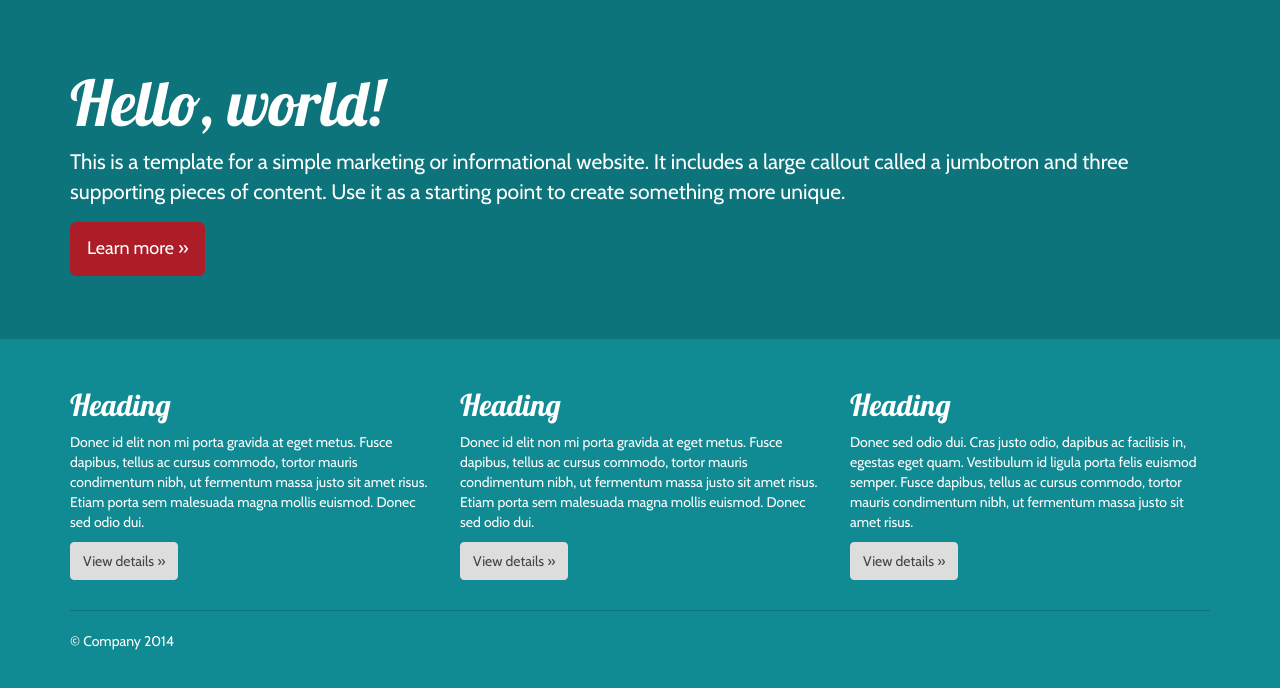
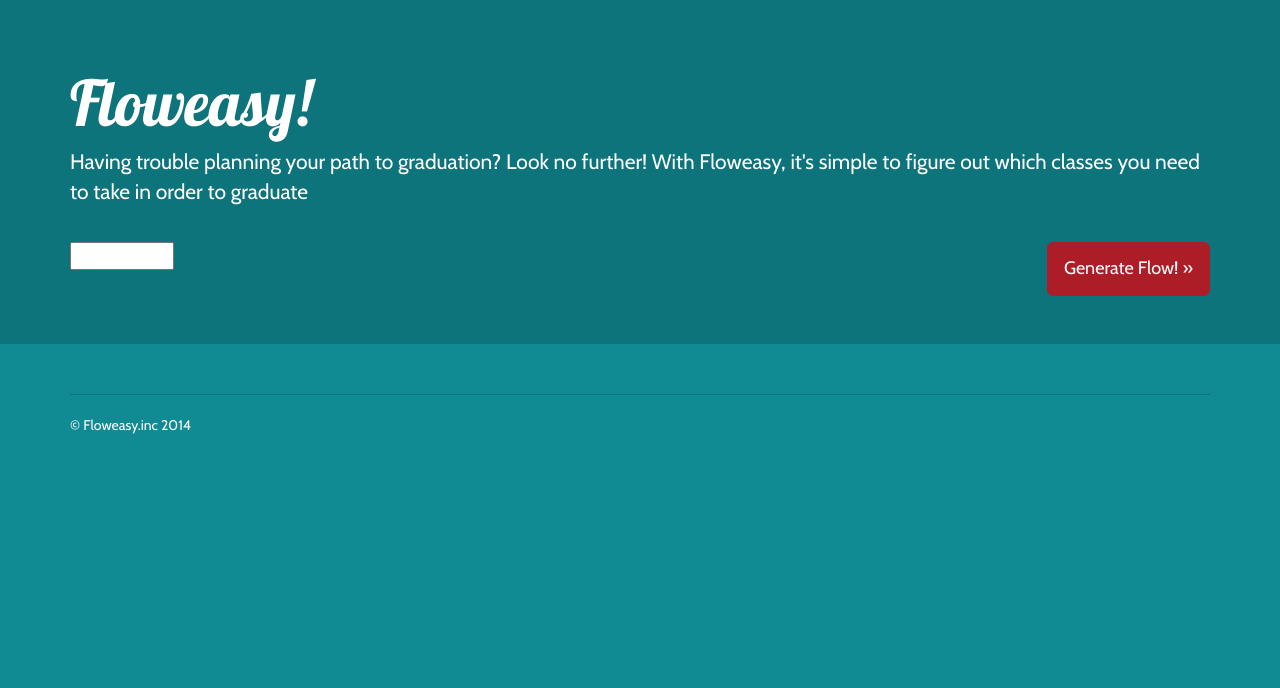
Before and after one commit to JamiesonWarner/Floweasy, a plain HTML site: page web/index.html in a window 1280 px wide. Drawn offline with nearby package versions, Linux system fonts and the light colour scheme.

Commit message:
updated index.html

```diff
--- a/web/index.html
+++ b/web/index.html
@@ -32,36 +32,30 @@
     <!-- Main jumbotron for a primary marketing message or call to action -->
     <div class="jumbotron">
       <div class="container">
-        <h1>Hello, world!</h1>
-        <p>This is a template for a simple marketing or informational website. It includes a large callout called a jumbotron and three supporting pieces of content. Use it as a starting point to create something more unique.</p>
-        <p><a class="btn btn-primary btn-lg" role="button">Learn more &raquo;</a></p>
+        <h1>Floweasy!</h1>
+        <p>Having trouble planning your path to graduation?  Look no further!  With Floweasy, it's simple to figure out which classes you need to take in order to graduate</p>
+        <br>
+        <div style="float:left";>
+          <select name="mydropdown" style="font-size:20px;">
+            <option value="volvo">Volvo</option>
+            <option value="saab">Saab</option>
+            <option value="mercedes">Mercedes</option>
+            <option value="audi">Audi</option>
+          </select>
+        </div>
+        <a class="btn btn-primary btn-lg" style="float:right" role="button">Generate Flow! &raquo; </a></p>
       </div>
+
     </div>
 
     <div class="container">
-      <!-- Example row of columns -->
-      <div class="row">
-        <div class="col-md-4">
-          <h2>Heading</h2>
-          <p>Donec id elit non mi porta gravida at eget metus. Fusce dapibus, tellus ac cursus commodo, tortor mauris condimentum nibh, ut fermentum massa justo sit amet risus. Etiam porta sem malesuada magna mollis euismod. Donec sed odio dui. </p>
-          <p><a class="btn btn-default" href="#" role="button">View details &raquo;</a></p>
-        </div>
-        <div class="col-md-4">
-          <h2>Heading</h2>
-          <p>Donec id elit non mi porta gravida at eget metus. Fusce dapibus, tellus ac cursus commodo, tortor mauris condimentum nibh, ut fermentum massa justo sit amet risus. Etiam porta sem malesuada magna mollis euismod. Donec sed odio dui. </p>
-          <p><a class="btn btn-default" href="#" role="button">View details &raquo;</a></p>
-       </div>
-        <div class="col-md-4">
-          <h2>Heading</h2>
-          <p>Donec sed odio dui. Cras justo odio, dapibus ac facilisis in, egestas eget quam. Vestibulum id ligula porta felis euismod semper. Fusce dapibus, tellus ac cursus commodo, tortor mauris condimentum nibh, ut fermentum massa justo sit amet risus.</p>
-          <p><a class="btn btn-default" href="#" role="button">View details &raquo;</a></p>
-        </div>
-      </div>
+      <div id="holder"></div>
+
 
       <hr>
 
       <footer>
-        <p>&copy; Company 2014</p>
+        <p>&copy; Floweasy.inc 2014</p>
       </footer>
     </div> <!-- /container -->
 
```
